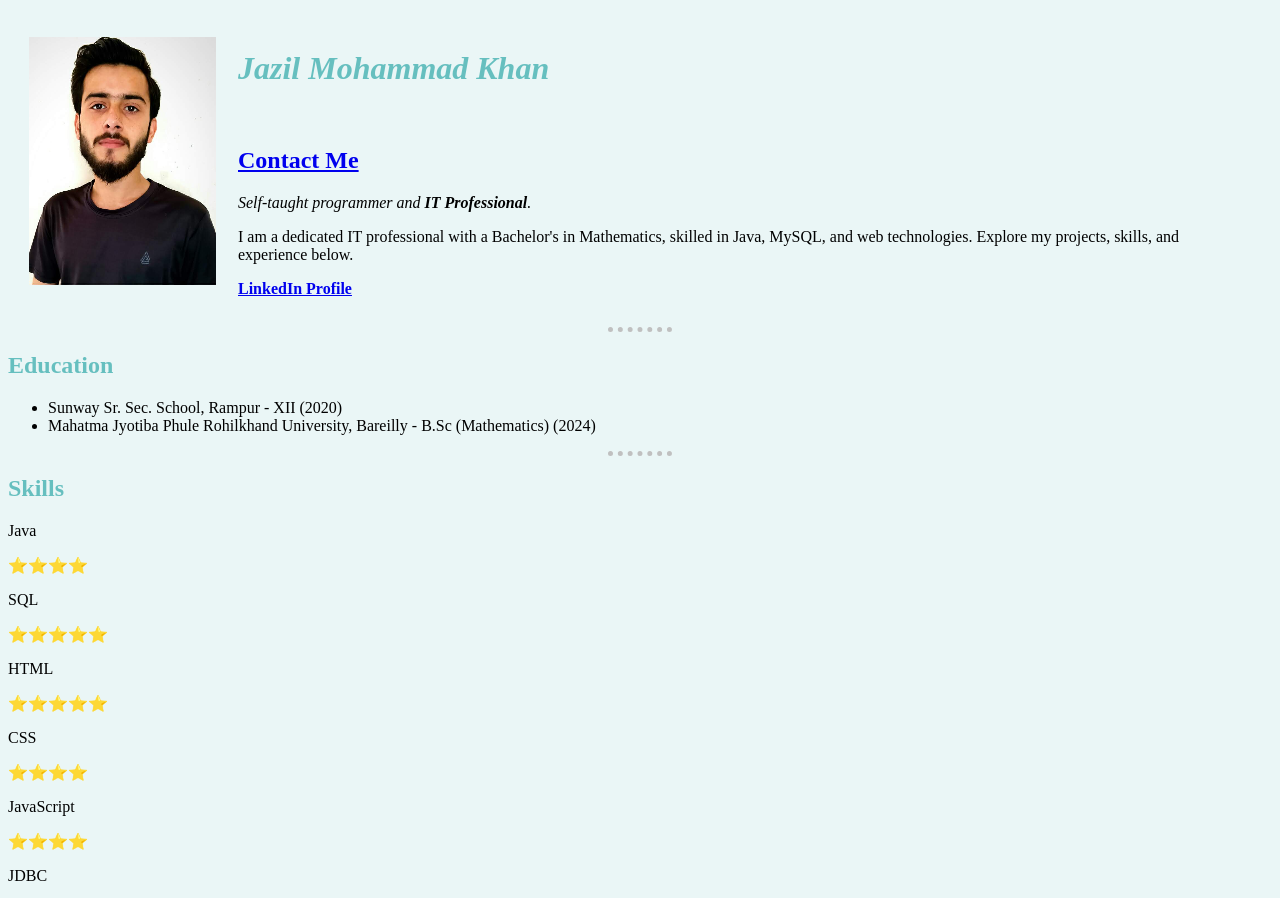
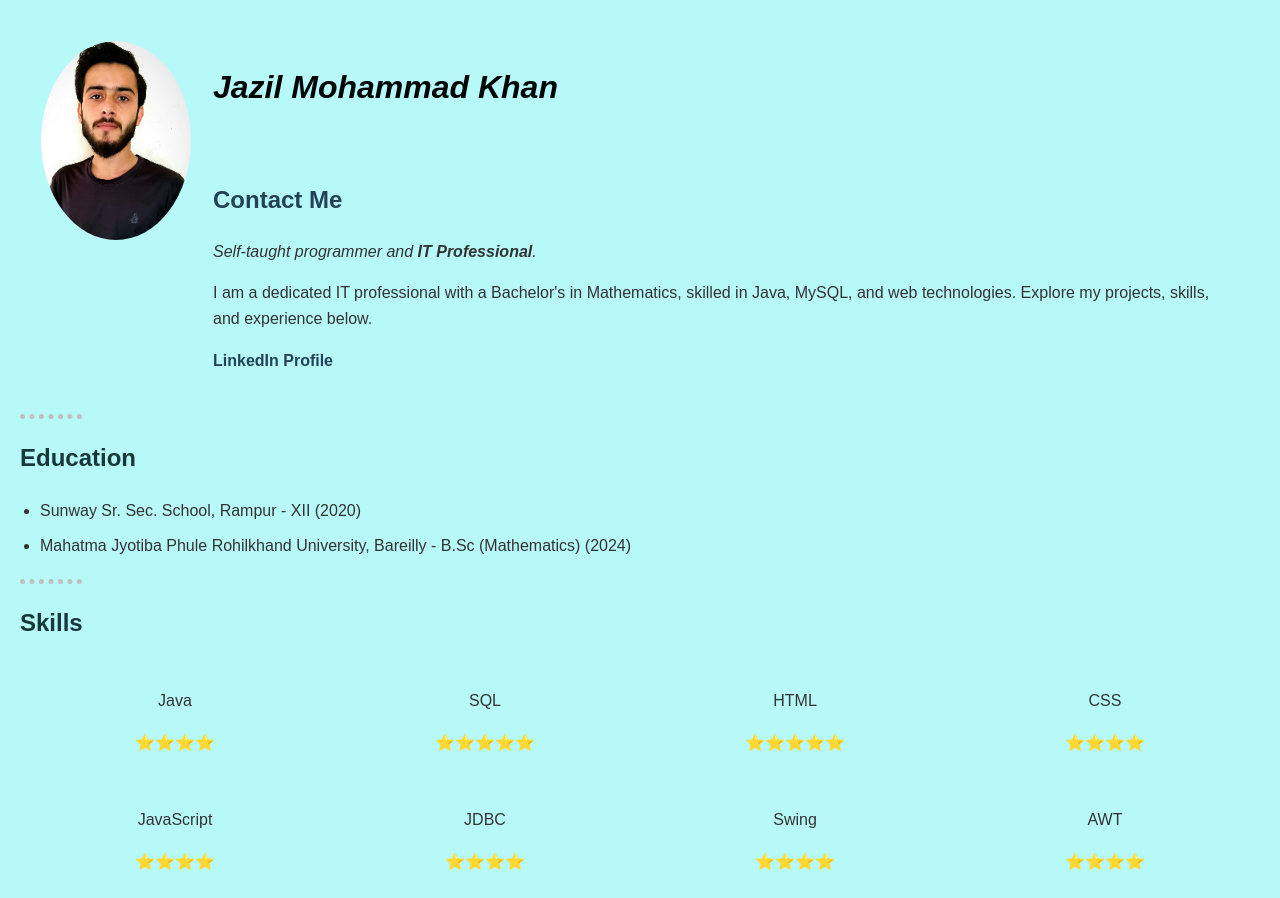
Before and after one commit to jazzcodez/CV, a plain HTML site: page index.html in a window 1280 px wide. Shown: the top 898 px of the page. Drawn offline with Linux system fonts and the light colour scheme; files that its build step writes are made by us from their sources.

Commit message:
Update styles.css

```diff
--- a/CSS/styles.css
+++ b/CSS/styles.css
@@ -1,22 +1,78 @@
-body{ background-color: #EAF6F6;
+body {
+    background-color: #b7f8f8;
+    font-family: Arial, sans-serif;
+    line-height: 1.6;
+    margin: 0;
+    padding: 20px;
+    color: #333;
+}
 
+h1 {
+    color: #000505;
+    font-style: italic;
 }
-hr{
+
+h2, h3 {
+    color: #163838;
+}
+
+a {
+    color: #234257;
+    text-decoration: none;
+}
+
+a:hover {
+    text-decoration: underline;
+}
+
+table {
+    width: 100%;
+}
+
+table td {
+    vertical-align: top;
+}
+
+img {
+    max-width: 150px;
+    border-radius: 50%;
+}
+
+hr {
     border-style: none;
     border-color: silver;
     border-top-style: dotted;
     border-width: 5px;
     width: 5%;
+    margin: 20px 0;
 }
-h3{
-    color: #66BFBF;
 
+ul, ol {
+    margin: 0;
+    padding: 0 0 0 20px;
 }
-h2{
-    color: #66BFBF;
+
+ul li, ol li {
+    margin-bottom: 10px;
 }
-h1{
-    color: #66BFBF;
-    font-style: italic;
 
+.skills {
+    display: flex;
+    flex-wrap: wrap;
+    justify-content: space-around;
+    margin: 20px 0;
 }
+
+.skill-item {
+    text-align: center;
+    margin: 10px;
+    flex: 1 1 20%;
+    min-width: 120px;
+}
+footer {
+    color: #070606;
+    text-align: center;
+    padding: 1rem 0;
+    width: 100%;
+    bottom: 0;
+}
```
